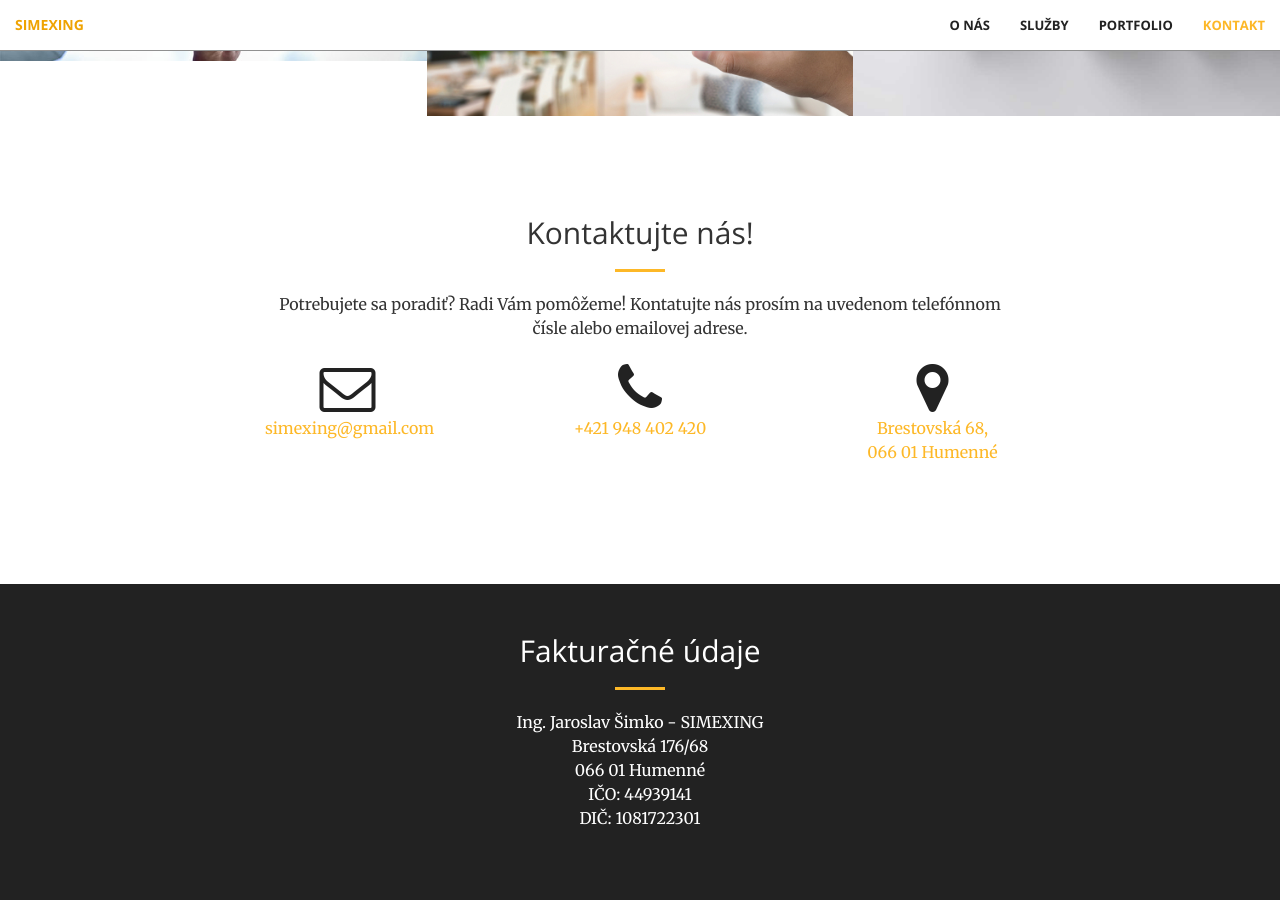
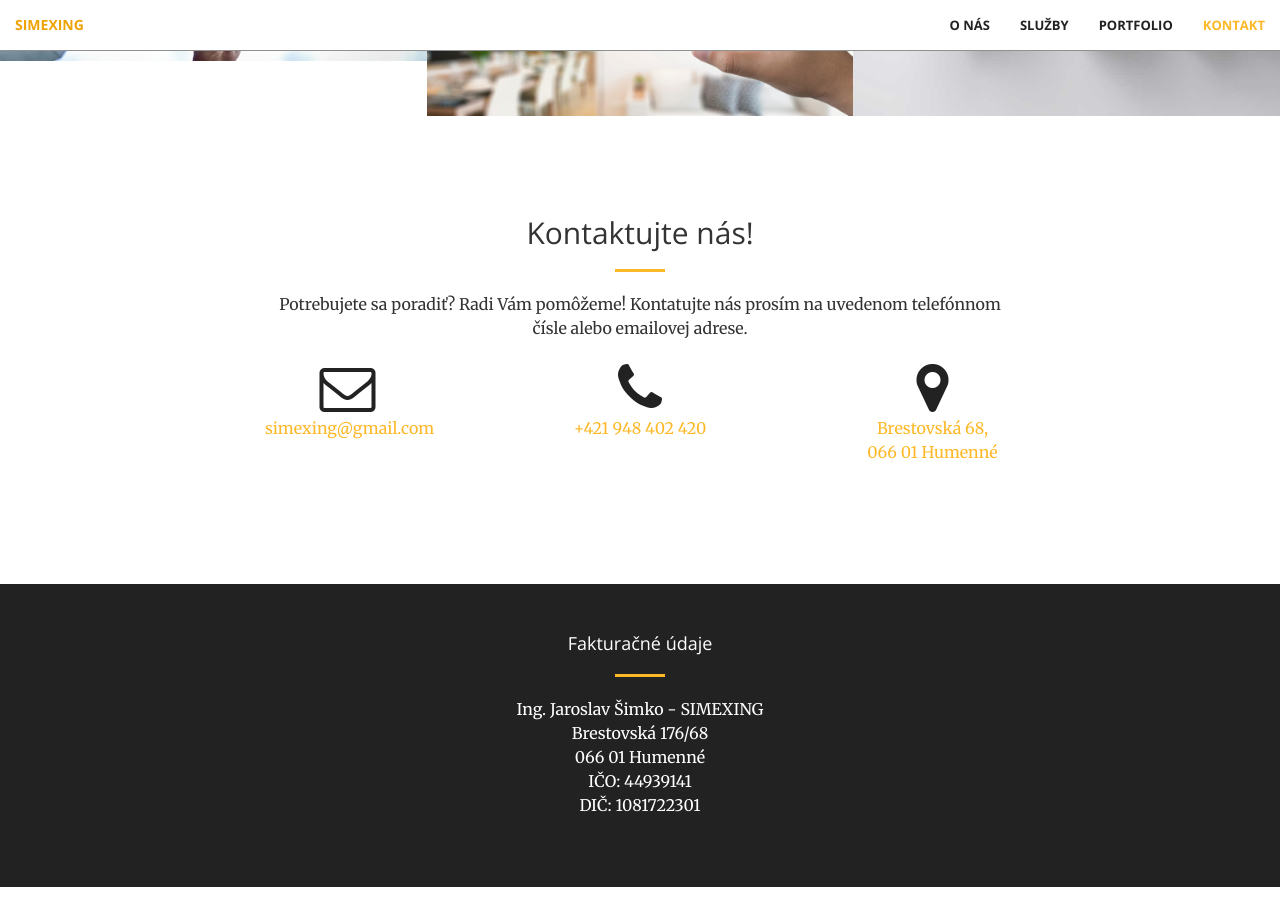
Before and after one commit to stesi13/simexing, a Jekyll site: the page built from index.html, in a window 1280 px wide and 900 px high, scrolled down 1991 px. Built offline with Jekyll 4.4.1, drawn with Linux system fonts in a browser that asks for light colours.

Commit message:
Update fakturacne.html

```diff
--- a/_includes/fakturacne.html
+++ b/_includes/fakturacne.html
@@ -2,7 +2,7 @@
       <div class="container text-center">
         <div class="row">
             <div class="col-lg-12 text-center">
-                <h2 class="section-heading">Fakturačné údaje</h2>
+                <h4 class="section-heading">Fakturačné údaje</h4>
                 <hr class="primary">
                 <p>
                 Ing. Jaroslav Šimko - SIMEXING<br/>
```
